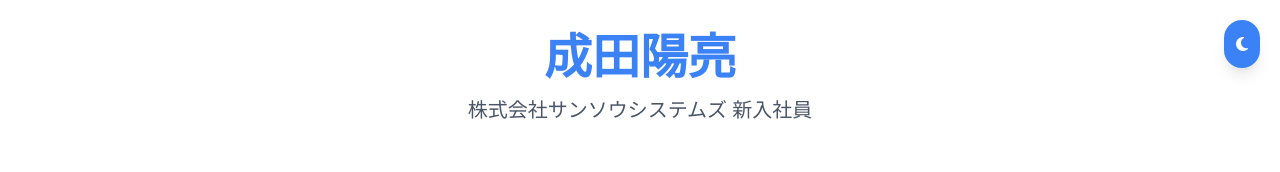
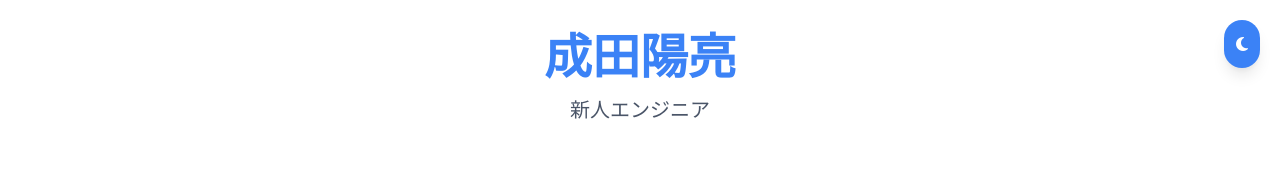
Before and after one commit to yoguruto4/-_4, a plain HTML site: page index.html in a window 1280 px wide. Shown: the top 172 px of the page. Drawn offline with nearby package versions, Linux system fonts and the light colour scheme.

Commit message:
Update index.html

```diff
--- a/index.html
+++ b/index.html
@@ -145,7 +145,7 @@
                     成田陽亮
                 </h1>
                 <p class="text-xl" style="color: var(--text-secondary)">
-                    株式会社サンソウシステムズ 新入社員
+                    新人エンジニア
                 </p>
             </header>
 
```
